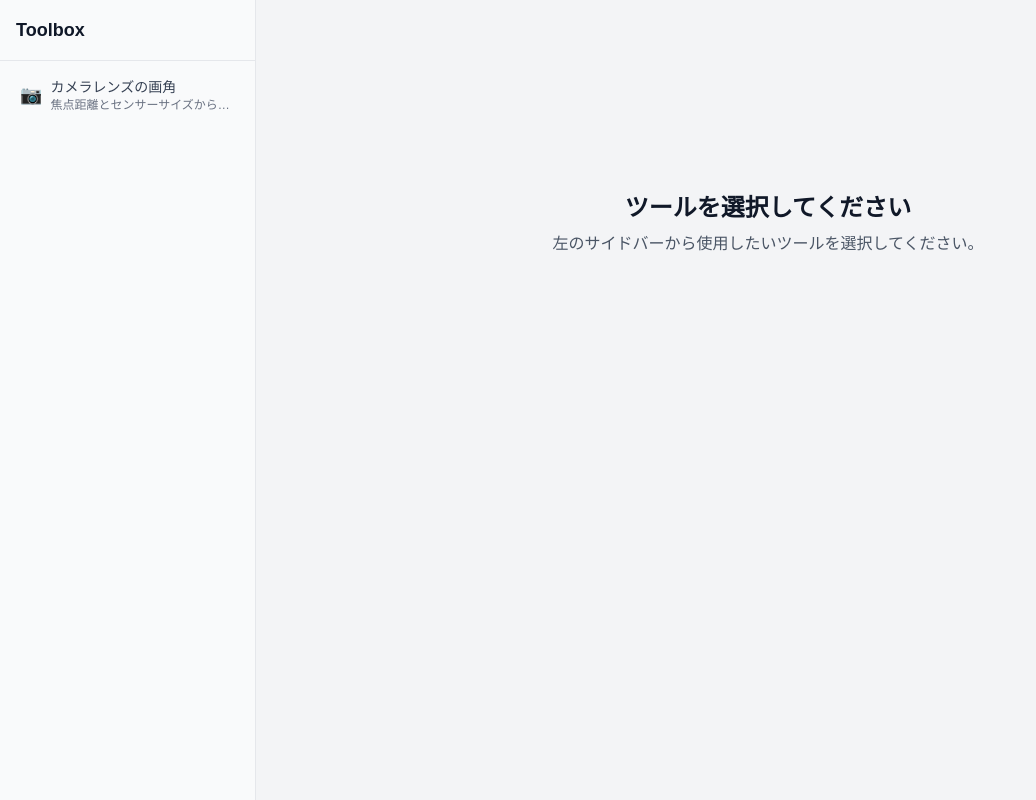
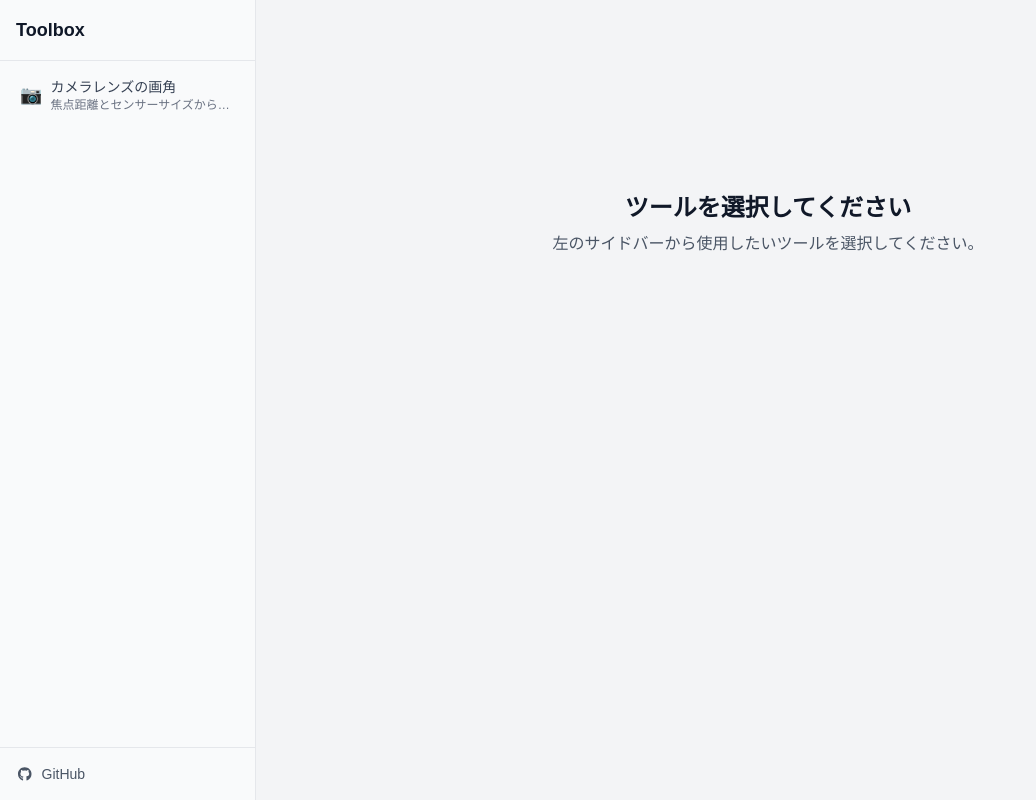
Before and after one commit to tomon9086/toolbox, a Next.js app: page / in a window 1280 px wide. Shown: the whole page, without its empty margins (0-1036 px from the left). Built offline with nearby package versions, Linux system fonts and the light colour scheme.

Commit message:
feat: GitHubリンクをサイドバーのフッタに追加し、UIを改善

```diff
--- a/src/components/ui/Sidebar.tsx
+++ b/src/components/ui/Sidebar.tsx
@@ -1,3 +1,5 @@
+import { faGithub } from "@fortawesome/free-brands-svg-icons";
+import { FontAwesomeIcon } from "@fortawesome/react-fontawesome";
 import clsx from "clsx";
 import Link from "next/link";
 import type { Tool } from "@/types/tools";
@@ -35,7 +37,7 @@ export function Sidebar({
           border-r border-gray-200 dark:border-gray-700 h-full
           transform transition-transform duration-300 ease-in-out
           ${sidebarOpen ? "translate-x-0" : "-translate-x-full"}
-          md:translate-x-0
+          md:translate-x-0 flex flex-col
         `}
       >
         <div className="p-4 border-b border-gray-200 dark:border-gray-700">
@@ -70,7 +72,7 @@ export function Sidebar({
             </button>
           </div>
         </div>
-        <nav className="p-2">
+        <nav className="p-2 flex-1">
           <ul className="space-y-1">
             {tools.map((tool) => (
               <li key={tool.id}>
@@ -101,6 +103,19 @@ export function Sidebar({
             ))}
           </ul>
         </nav>
+
+        {/* フッタ */}
+        <div className="p-4 border-t border-gray-200 dark:border-gray-700 mt-auto">
+          <a
+            href="https://github.com/tomon9086/toolbox"
+            target="_blank"
+            rel="noopener noreferrer"
+            className="flex items-center space-x-2 text-sm text-gray-600 dark:text-gray-400 hover:text-gray-900 dark:hover:text-gray-200 transition-colors"
+          >
+            <FontAwesomeIcon icon={faGithub} className="w-4 h-4" />
+            <span>GitHub</span>
+          </a>
+        </div>
       </div>
     </>
   );
```
